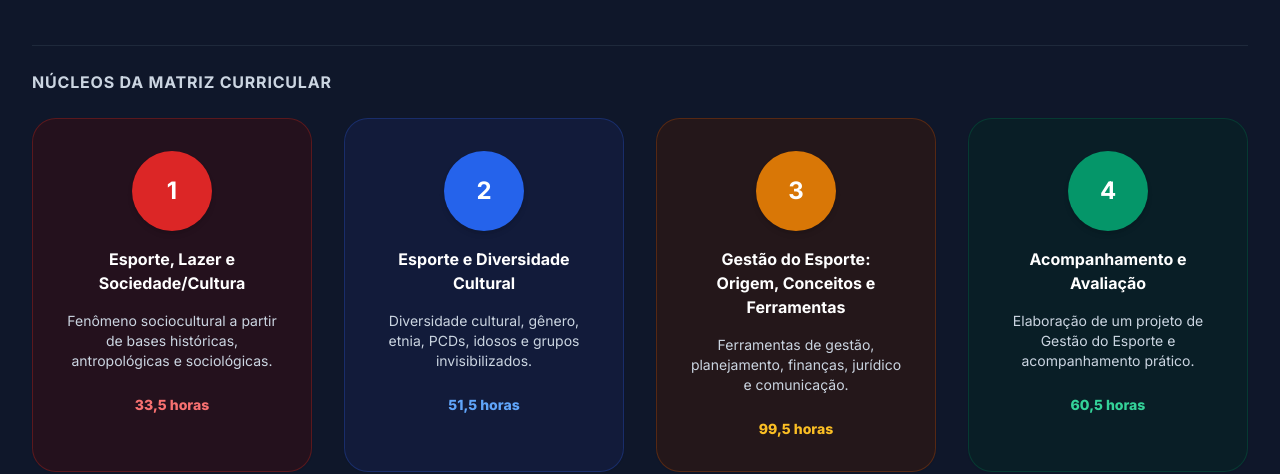
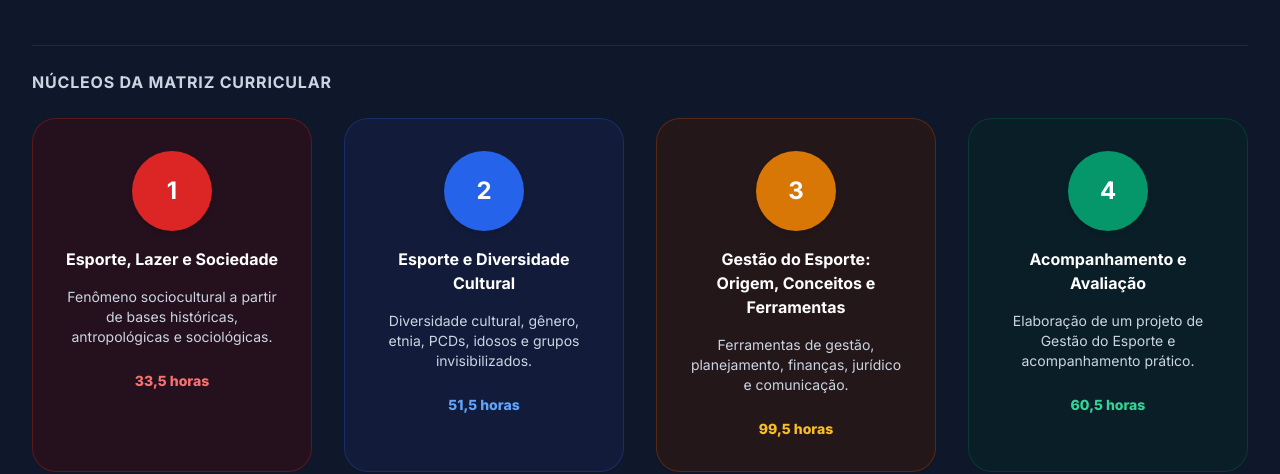
Before and after one commit to fabioh09fh-boop/CSGE2026-2027, a plain HTML site: page index.html in a window 1280 px wide. Shown: the part 343-817 px from the top of the page. Drawn offline with nearby package versions, Linux system fonts and the light colour scheme.

Commit message:
Update index.html

```diff
--- a/index.html
+++ b/index.html
@@ -126,10 +126,10 @@
             <div class="space-y-6 pt-6 border-t border-slate-200 dark:border-slate-800">
                 <h3 class="text-sm sm:text-base font-bold text-slate-700 dark:text-slate-300 uppercase tracking-wider">Núcleos da Matriz Curricular</h3>
                 <div class="grid grid-cols-1 sm:grid-cols-2 lg:grid-cols-4 gap-8">
-                    <!-- Núcleo 1 -->
+                    <!-- Núcleo 1 (Nome Ajustado) -->
                     <div class="p-8 rounded-3xl bg-red-50 dark:bg-red-950/40 border border-red-200 dark:border-red-900/60 flex flex-col items-center text-center space-y-4 shadow-sm">
                         <div class="w-20 h-20 rounded-full bg-red-600 text-white flex items-center justify-center font-bold text-2xl shadow-md">1</div>
-                        <h4 class="text-base font-bold text-slate-900 dark:text-white">Esporte, Lazer e Sociedade/Cultura</h4>
+                        <h4 class="text-base font-bold text-slate-900 dark:text-white">Esporte, Lazer e Sociedade</h4>
                         <p class="text-xs sm:text-sm text-slate-700 dark:text-slate-300 leading-relaxed">Fenômeno sociocultural a partir de bases históricas, antropológicas e sociológicas.</p>
                         <span class="text-xs sm:text-sm font-extrabold text-red-700 dark:text-red-400 pt-2 block">33,5 horas</span>
                     </div>
```
